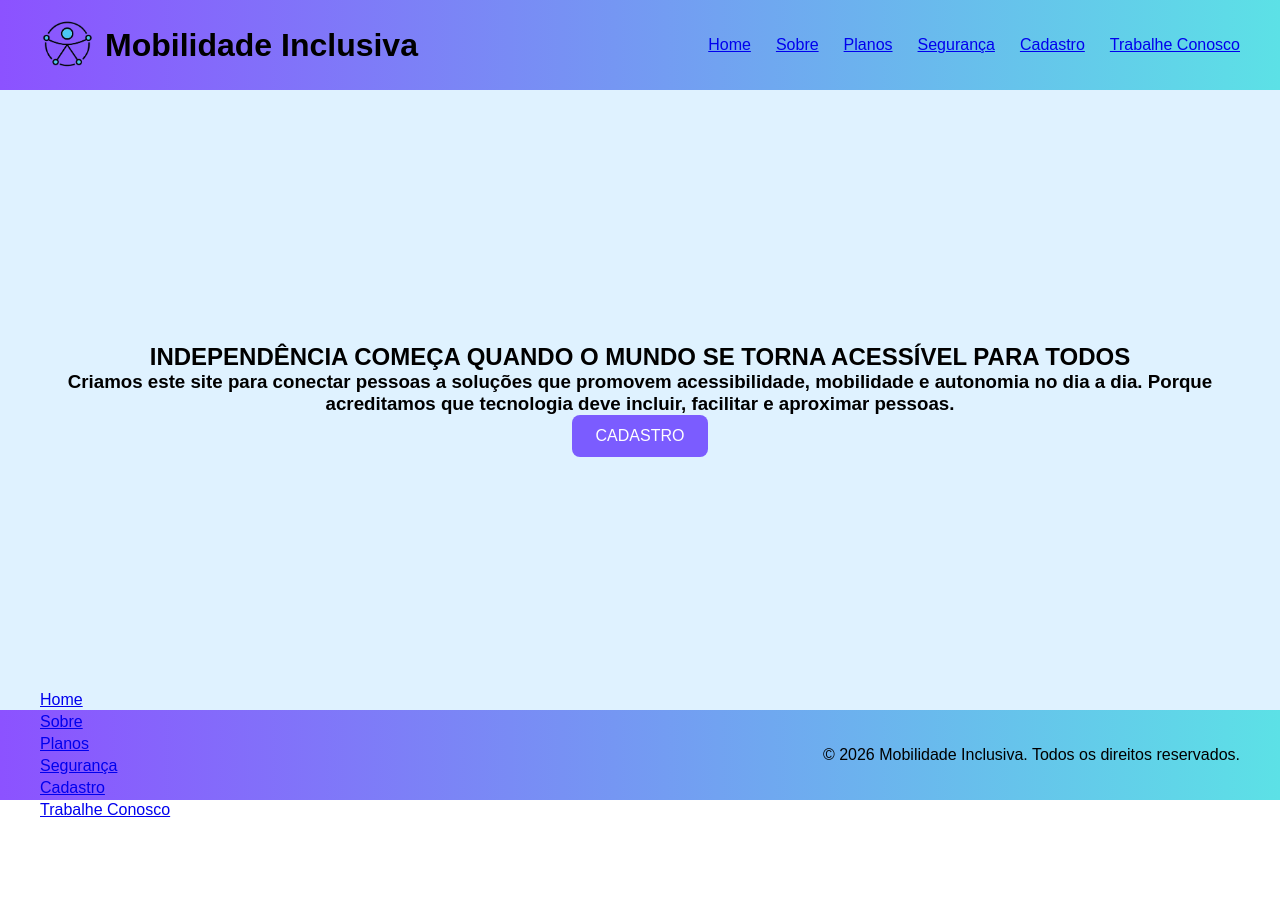
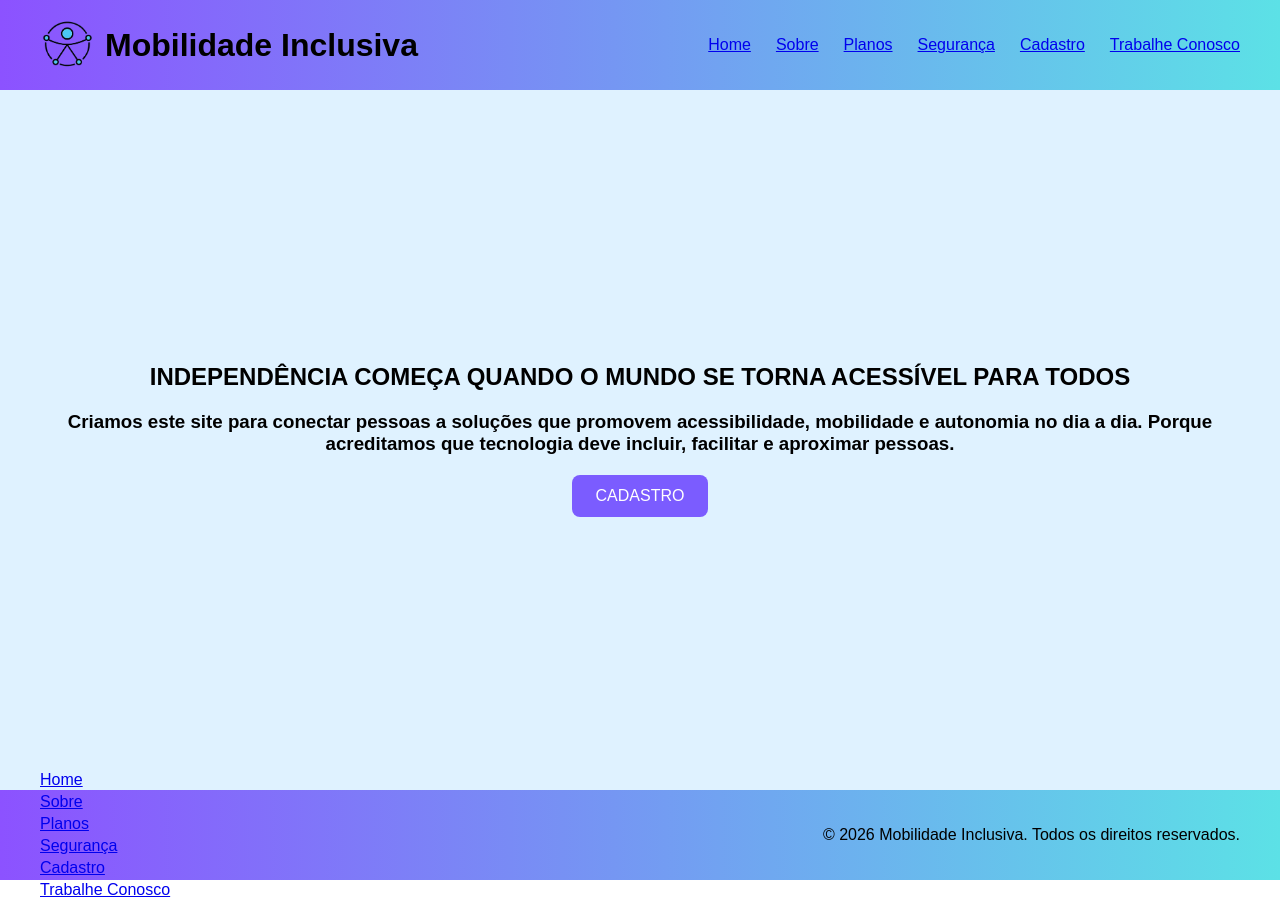
Before and after one commit to gabriellicabral/Projeto-de-desenvolvimento-Front-End, a React (Vite) app in the folder landingpage/: page /Home in a window 1280 px wide. Before the commit the page ends 819 px from the top, so only its background shows below. Built offline with nearby package versions, Linux system fonts and the light colour scheme.

Commit message:
estilizando a home

```diff
--- a/landingpage/src/index.css
+++ b/landingpage/src/index.css
@@ -103,11 +103,12 @@ section{
 }
 
 .divconteudohome{
- flex-direction: column;
+ display: flex;
+  flex-direction: column;
   align-items: center;
   justify-content: center;
-  text-align: center;
-  gap: 30px;
+  min-height: calc(100vh - 180px);
+  gap: 20px;
 }
 
 
```
